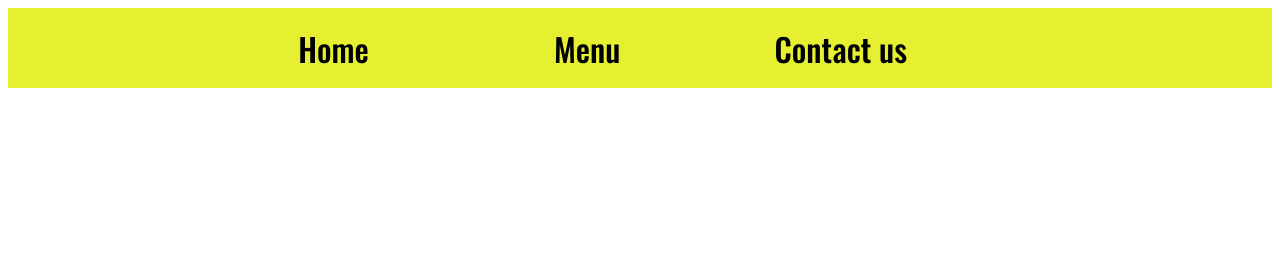
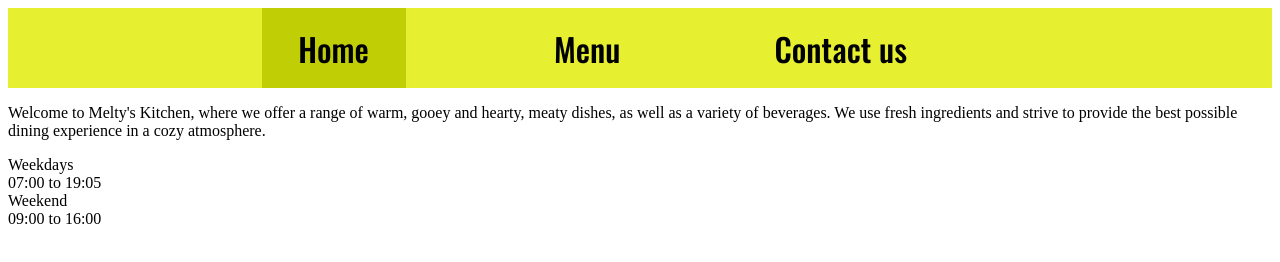
Before and after one commit to Th0se/restaurant-menu, a website built with webpack: page dist/index.html in a window 1280 px wide. Built offline with nearby package versions, Linux system fonts and the light colour scheme.

Commit message:
Create content for '#Home'.

```diff
--- a/package.json
+++ b/package.json
@@ -8,6 +8,9 @@
     "test": "echo \"Error: no test specified\" && exit 1",
     "start": "webpack serve --open",
     "build": "webpack"
+  },
+  "publish": {
+    "src": "dist"
   },
   "repository": {
     "type": "git",
--- /dev/null
+++ b/src/home.js
@@ -0,0 +1,67 @@
+const restaurantExposition = () => {
+    const container = document.createElement(`div`);
+    container.setAttribute(`id`, `expositionContainer`);
+
+    const content = document.createElement(`p`);
+    content.textContent = `Welcome to Melty's Kitchen, where we offer a range of warm, gooey and hearty,
+                                meaty dishes, as well as a variety of beverages. We use fresh ingredients and
+                                strive to provide the best possible dining experience in a cozy atmosphere.`;
+    container.appendChild(content);
+
+
+    return container;
+};
+
+const restaurantSchedule = () => {
+    const container = document.createElement(`div`);
+    container.setAttribute(`id`, `scheduleContainer`);
+
+    const weekday = document.createElement(`div`);
+    weekday.setAttribute(`id`, `weekdayContainer`);
+
+    const weekdayHeader = document.createElement(`div`);
+    weekdayHeader.setAttribute(`id`, `weekdayHeader`);
+    weekdayHeader.textContent = `Weekdays`;
+    weekday.appendChild(weekdayHeader);
+
+    const weekdayContent = document.createElement(`div`);
+    weekdayContent.setAttribute(`id`, `weekdayContent`);
+    weekdayContent.textContent = `07:00 to 19:05`;
+    weekday.appendChild(weekdayContent);
+
+    const weekend = document.createElement(`div`);
+    weekend.setAttribute(`id`, `weekendContainer`);
+
+    const weekendHeader = document.createElement(`div`);
+    weekendHeader.setAttribute(`id`, `weekendHeader`);
+    weekendHeader.textContent = `Weekend`;
+    weekend.appendChild(weekendHeader);
+
+    const weekendContent = document.createElement(`div`);
+    weekendContent.setAttribute(`id`, `weekendContent`);
+    weekendContent.textContent = `09:00 to 16:00`;
+    weekend.appendChild(weekendContent);
+
+    container.appendChild(weekday);
+    container.appendChild(weekend);
+
+
+    return container;
+}
+
+const homeTabContainer = () => {
+    const container = document.createElement(`div`);
+
+    const exposition = restaurantExposition();
+    container.appendChild(exposition);
+
+    const schedule = restaurantSchedule();
+    container.appendChild(schedule);
+
+
+    return container;
+};
+
+
+
+export {restaurantExposition, homeTabContainer, restaurantSchedule};
--- a/src/index.js
+++ b/src/index.js
@@ -2,10 +2,14 @@
 
 import './style.css';
 import Tabs from './tabs';
+import {restaurantExposition, restaurantSchedule, homeTabContainer} from './home';
+
 
 const body = document.body;
 
 const tabs = Tabs();
+const home = homeTabContainer();
 
 
 body.appendChild(tabs);
+body.appendChild(home);
--- a/src/style.css
+++ b/src/style.css
@@ -5,6 +5,7 @@
 
 :root {
     --HeaderColor: rgb(231, 239, 49);
+    --activeTabColor: rgb(192, 206, 6);
     --bodyColor: rgb(237, 244, 103);
 }
 
@@ -45,5 +46,5 @@
 }
 
 .activeTab {
-    border: solid #FF2400;
+    background-color: var(--activeTabColor);
 }
--- a/src/tabs.js
+++ b/src/tabs.js
@@ -5,19 +5,35 @@
     const tabHome = document.createElement(`div`);
     tabHome.setAttribute(`id`, `tabHome`);
     tabHome.classList.add(`tabItem`);
+    tabHome.classList.add(`activeTab`);
     tabHome.textContent = `Home`;
+    tabHome.addEventListener(`click`, () => {
+        tabContacts.classList.remove(`activeTab`);
+        tabMenu.classList.remove(`activeTab`);
+        tabHome.classList.add(`activeTab`);
+    });
     container.appendChild(tabHome);
 
     const tabMenu = document.createElement(`div`);
     tabMenu.setAttribute(`id`, `tabMenu`);
     tabMenu.classList.add(`tabItem`);
     tabMenu.textContent = `Menu`;
+    tabMenu.addEventListener(`click`, () => {
+        tabContacts.classList.remove(`activeTab`);
+        tabHome.classList.remove(`activeTab`);
+        tabMenu.classList.add(`activeTab`);
+    });
     container.appendChild(tabMenu);
 
     const tabContacts = document.createElement(`div`);
     tabContacts.setAttribute(`id`, `tabContacts`);
     tabContacts.classList.add(`tabItem`);
     tabContacts.textContent = `Contact us`;
+    tabContacts.addEventListener(`click`, () => {
+        tabHome.classList.remove(`activeTab`);
+        tabMenu.classList.remove(`activeTab`);
+        tabContacts.classList.add(`activeTab`);
+    });
     container.appendChild(tabContacts);
 
 
--- a/webpack.config.js
+++ b/webpack.config.js
@@ -6,6 +6,7 @@
   entry: {
     index: './src/index.js',
     tabs: './src/tabs.js',
+    home: './src/home.js',
   },
   devtool: 'inline-source-map',
   devServer: {
```
Also changed, not shown: dist/home.bundle.js (added), dist/index.bundle.js, dist/index.html, dist/tabs.bundle.js.
